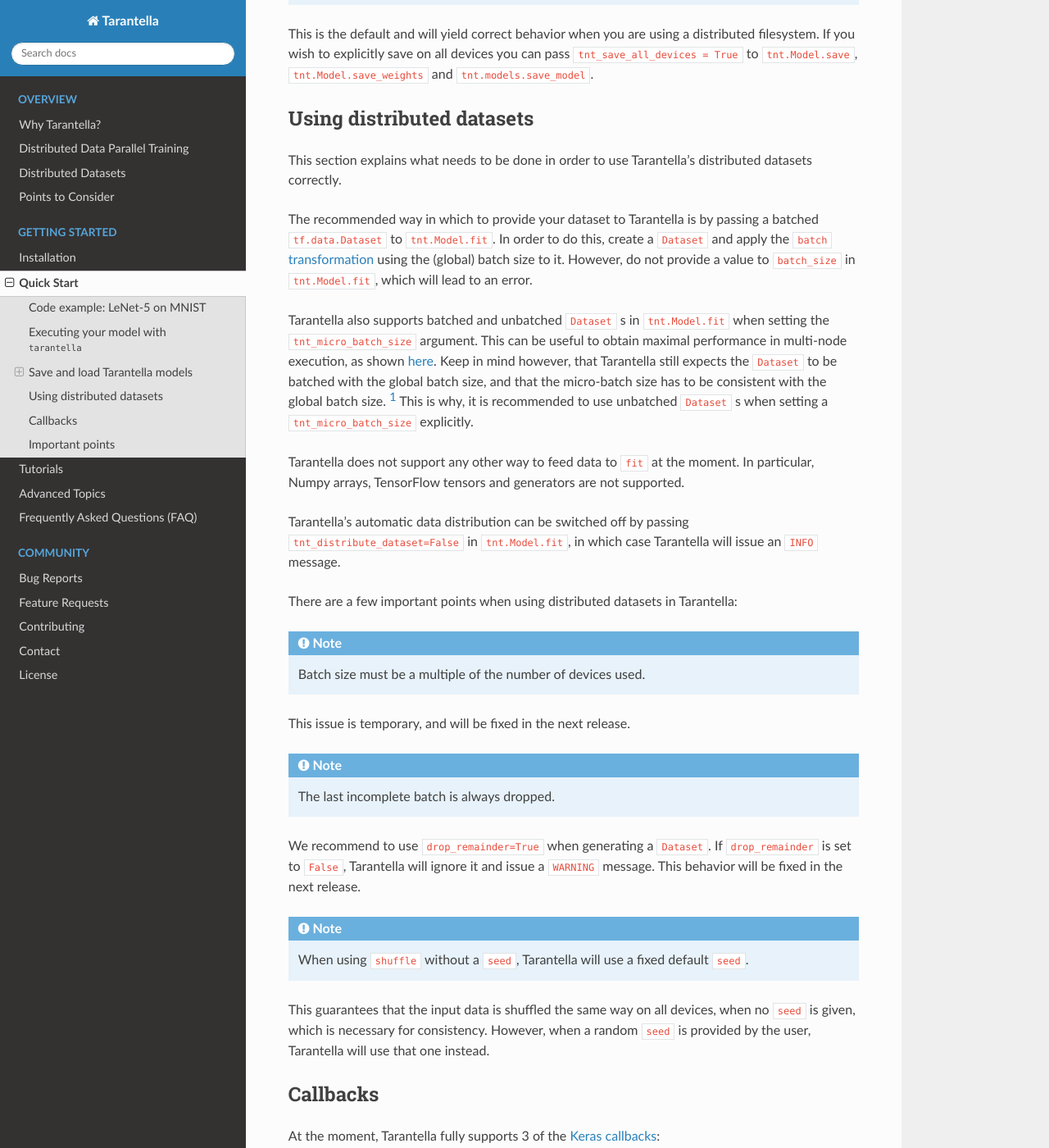
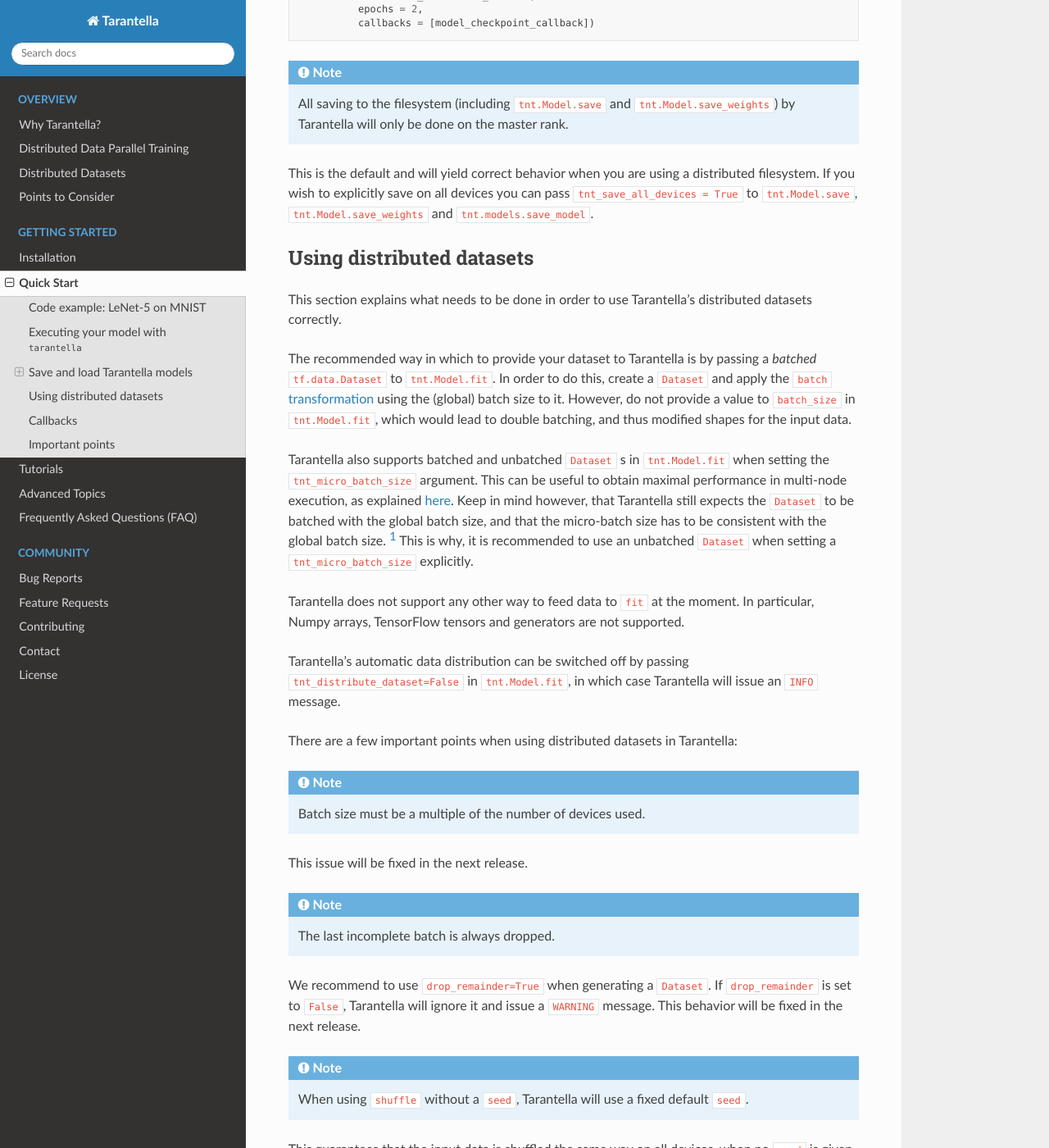
Before and after one commit to cc-hpc-itwm/tarantella, a Sphinx documentation site: the page built from docs/source/quick_start.rst, in a window 1280 px wide and 1400 px high, scrolled down 6719 px. Shown: the whole window at 82% size. Built offline with Sphinx 7.4.7 and the Read the Docs theme 2.0.0, drawn with Linux system fonts in a browser that asks for light colours; some of the changed text lies outside the part shown.

Commit message:
docs: quick start: fix typos

```diff
--- a/docs/source/quick_start.rst
+++ b/docs/source/quick_start.rst
@@ -263,7 +271,7 @@
 using the functions ``tnt.Model.save_weights`` and ``tnt.Model.load_weights``,
 respectively.
 
-Here is an example, how this can be used to restore a model:
+Here is an example how this can be used to restore a model:
 
 .. code-block:: python
 
@@ -321,19 +329,20 @@
 This section explains what needs to be done in order to use Tarantella's distributed datasets correctly.
 
 The recommended way in which to provide your dataset to Tarantella is by passing a
-batched ``tf.data.Dataset`` to ``tnt.Model.fit``.
+*batched* ``tf.data.Dataset`` to ``tnt.Model.fit``.
 In order to do this, create a ``Dataset`` and apply the ``batch``
 `transformation <https://www.tensorflow.org/api_docs/python/tf/data/Dataset#batch>`_
 using the (global) batch size to it. However, do not provide a value to ``batch_size``
-in ``tnt.Model.fit``, which will lead to an error.
+in ``tnt.Model.fit``, which would lead to double batching, and thus modified shapes
+for the input data.
 
 Tarantella also supports batched and unbatched ``Dataset`` s in ``tnt.Model.fit``
 when setting the ``tnt_micro_batch_size`` argument. This can be useful to obtain
-maximal performance in multi-node execution, as shown
-:ref:`here <resnet50-label>`. Keep in mind however, that Tarantella still expects
+maximal performance in multi-node execution, as explained
+:ref:`here <using-local-batch-sizes-label>`. Keep in mind however, that Tarantella still expects
 the ``Dataset`` to be batched with the global batch size, and that the micro-batch
 size has to be consistent with the global batch size. [#footnote_consistent]_
-This is why, it is recommended to use unbatched ``Dataset`` s when setting
+This is why, it is recommended to use an unbatched ``Dataset`` when setting
 a ``tnt_micro_batch_size`` explicitly.
 
 Tarantella does not support any other way to feed data to ``fit`` at the moment.
@@ -349,7 +358,7 @@
 
    Batch size must be a multiple of the number of devices used.
 
-This issue is temporary, and will be fixed in the next release.
+This issue will be fixed in the next release.
 
 .. note::
 
@@ -420,7 +429,7 @@
    ``tnt.init()`` needs to be called **after** ``import tarantella as tnt``, but **before**
    any other statement.
 
-This will make sure, the GPI-2 communication infrastructure is correctly initialized.
+This will make sure the GPI-2 communication infrastructure is correctly initialized.
 
 .. note::
 
```
Also changed, not shown: other parts of docs/source/quick_start.rst (+13 -5 lines), docs/source/advanced_topics.rst (+7 -1 lines).
